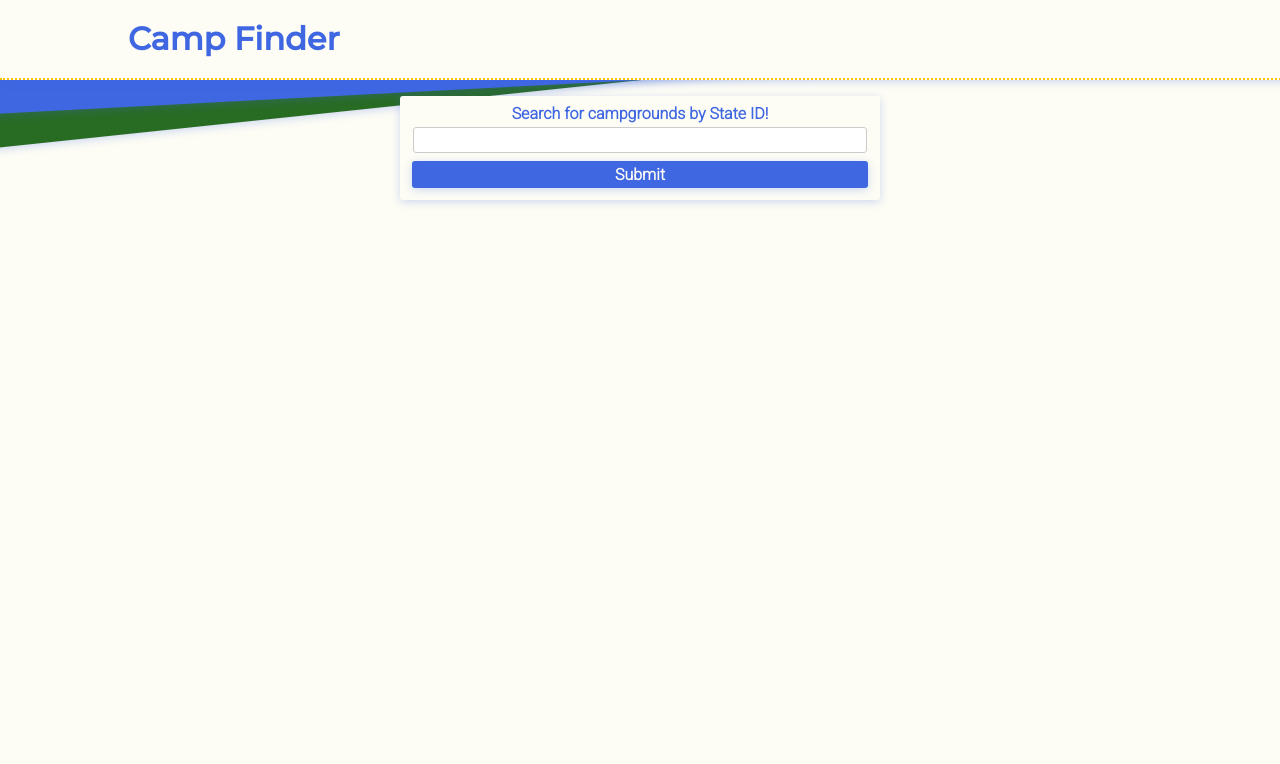
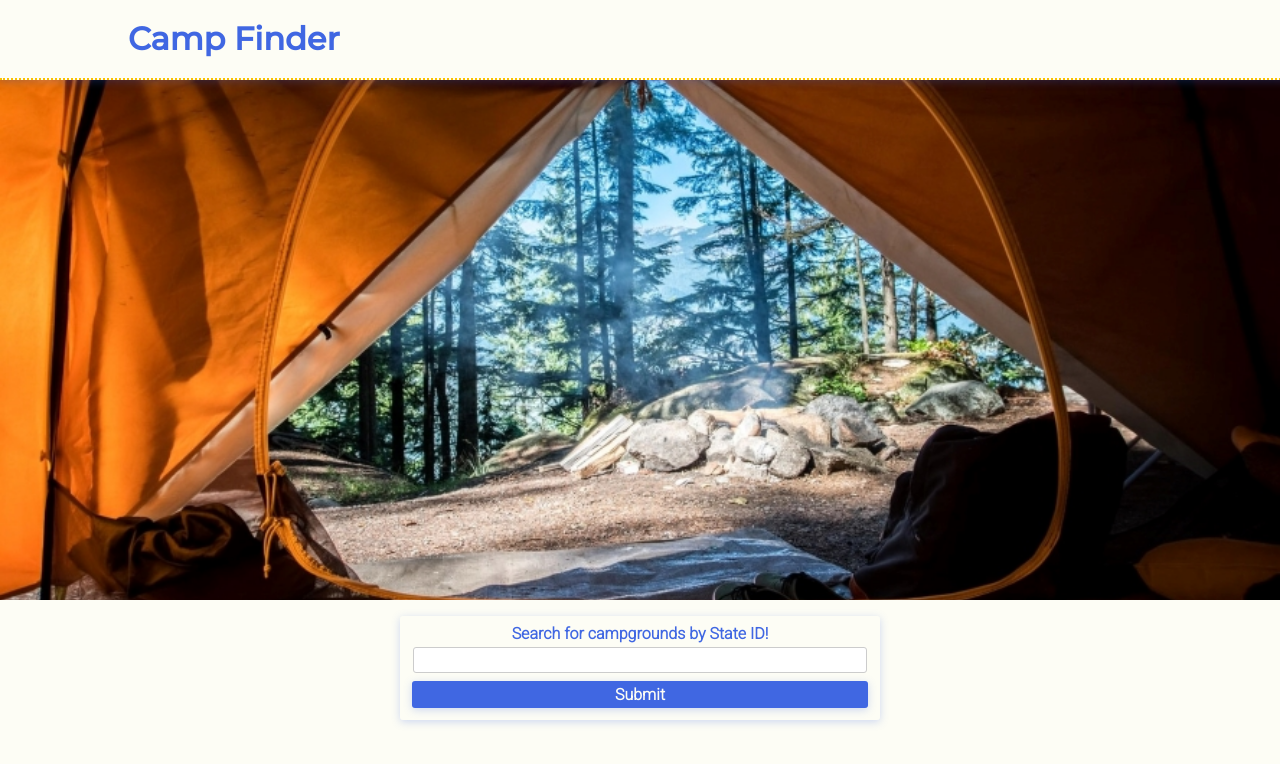
Before and after one commit to spreston4/camp-finder, a React (Create React App) app: page / in a window 1280 px wide. Shown: the top 764 px of the page. Built offline with nearby package versions, Linux system fonts and the light colour scheme.

Commit message:
Added Banner component.

```diff
--- a/src/App.js
+++ b/src/App.js
@@ -1,6 +1,7 @@
 import div, { useState } from "react";
 import styles from "./App.module.css";
 import Header from "./components/Header/Header";
+import Banner from "./components/Banner/Banner";
 import CampSearch from "./components/CampSearch/CampSearch";
 import CampsList from "./components/CampsList/CampsList";
 import CampView from "./components/CampView/CampView";
@@ -24,6 +25,7 @@ function App() {
   return (
     <div className={styles.container}>
       <Header />
+      <Banner />
       {!selectedCamp && <CampSearch onUpdateSearch={searchUpdateHandler} />}
       {!selectedCamp && searchTerms && (
         <CampsList searchTerms={searchTerms} onViewCamp={viewCampHandler} />
--- a/src/App.module.css
+++ b/src/App.module.css
@@ -1,4 +1,3 @@
 .container {
   position: relative;
-  margin-top: 6rem;
 }
--- /dev/null
+++ b/src/components/Banner/Banner.js
@@ -0,0 +1,11 @@
+import styles from './Banner.module.css';
+
+const Banner = () => {
+    return(
+        <div className={styles.container}>
+            <p>Banner</p>
+        </div>
+    );
+};
+
+export default Banner;
--- /dev/null
+++ b/src/components/Banner/Banner.module.css
@@ -0,0 +1,8 @@
+.container {
+    width:100%;
+    height: 600px;
+    background-image: url('../../assets/images/CF_Banner.jpg');
+    background-size: cover;
+    background-position: center;
+    background-repeat: no-repeat;
+}
```
Also changed, not shown: src/assets/images/CF_Banner.jpg (added).
